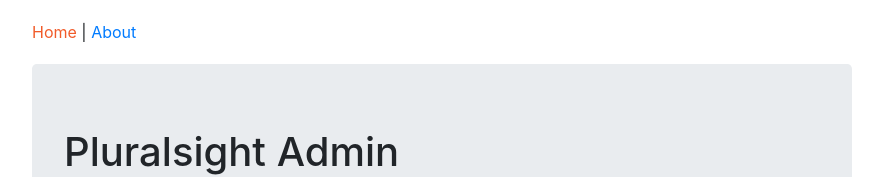
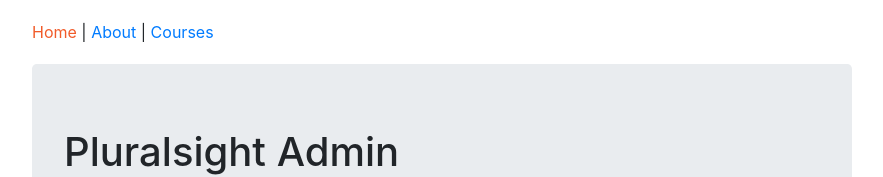
Before and after one commit to jonbos-palmer/react_redux, a React app: page / in a window 1280 px wide. Shown: the top 177 px of the page, without its empty margins (198-1081 px from the left). Built offline with nearby package versions, Linux system fonts and the light colour scheme.

Commit message:
fix header separators

```diff
--- a/src/components/common/Header.js
+++ b/src/components/common/Header.js
@@ -8,10 +8,15 @@
     <nav>
       <NavLink to="/" activeStyle={activeStyle} exact>
         Home
-      </NavLink>{" "}
+      </NavLink>
       {" | "}
       <NavLink to="/about" activeStyle={activeStyle}>
         About
+      </NavLink>
+      {" | "}
+
+      <NavLink to="/courses" activeStyle={activeStyle}>
+        Courses
       </NavLink>
     </nav>
   );
```
